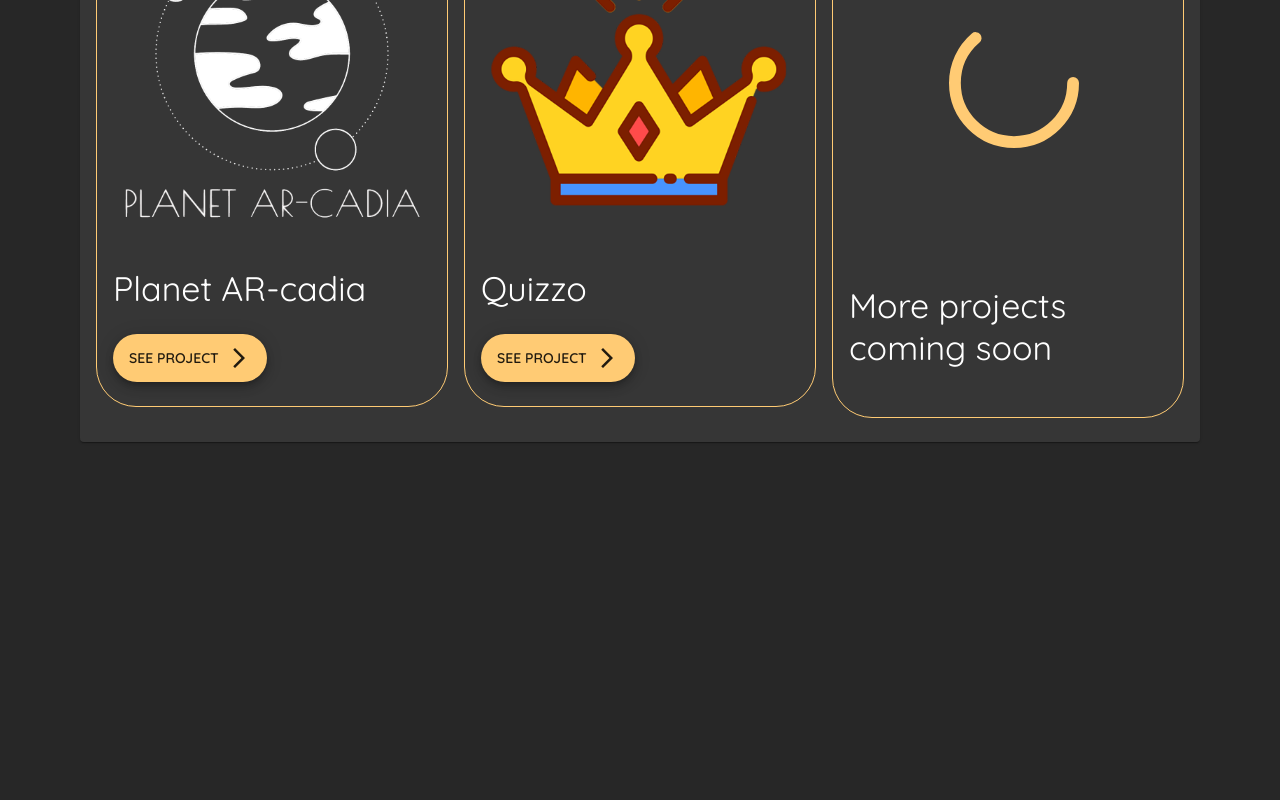
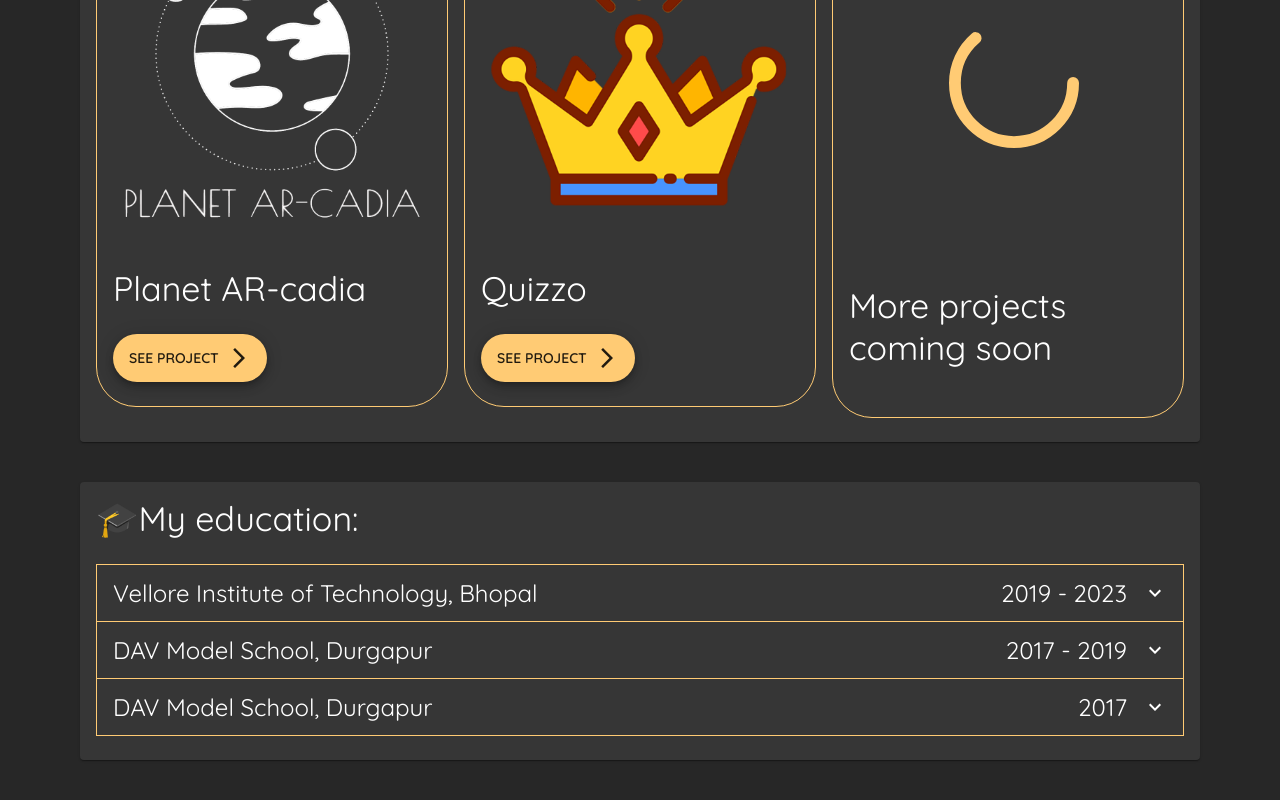
Before and after one commit to chatterjeedeep08/portfolio, a React (Create React App) app: page / in a window 1280 px wide. Shown: the part 3017-3817 px from the top of the page. Before the commit the page ends 3499 px from the top, so only its background shows below. Built offline with nearby package versions, Linux system fonts and the light colour scheme.

Commit message:
added education

```diff
--- a/src/components/body.js
+++ b/src/components/body.js
@@ -12,6 +12,7 @@ function body() {
     <Skills/>
     <TechStack/>
     <Projects/>
+    <Education/>
     </>
   );
 }
--- a/src/components/subcomponents/education.js
+++ b/src/components/subcomponents/education.js
@@ -1,10 +1,197 @@
 import React from "react";
+import Typography from '@mui/material/Typography';
+import Card from '@mui/material/Card';
+import CardContent from '@mui/material/CardContent';
+import MuiAccordion from '@mui/material/Accordion';
+import MuiAccordionSummary from '@mui/material/AccordionSummary';
+import MuiAccordionDetails from '@mui/material/AccordionDetails';
+import List from '@mui/material/List';
+import ListItem from '@mui/material/ListItem';
+import ListItemIcon from '@mui/material/ListItemIcon';
+import ListItemText from '@mui/material/ListItemText';
+import ExpandMoreIcon from '@mui/icons-material/ExpandMore';
+import { styled } from '@mui/material/styles';
+import { Grid } from "@mui/material";
+import {AiFillStar} from 'react-icons/ai';
+
+
+const Accordion = styled((props) => (
+  <MuiAccordion disableGutters elevation={0} square {...props} />
+))(({ theme }) => ({
+  border: `1px solid ${theme.palette.divider}`,
+  '&:not(:last-child)': {
+    borderBottom: 0,
+  },
+  '&:before': {
+    display: 'none',
+  },
+}));
+
+const AccordionDetails = styled(MuiAccordionDetails)(({ theme }) => ({
+  padding: theme.spacing(2),
+  borderTop: '1px solid rgba(256, 256, 256, .25)',
+}));
 
 function education() {
   return (
-    <div>
-      <h1>Education</h1>
-    </div>
+    <Card sx={{ minWidth: 275, margin:10 , marginTop:5, marginBottom:5}}>
+      <CardContent>
+          <Typography variant="h4">
+              <span role="img" aria-label="graduation-cap">🎓</span>
+              My education:
+          </Typography>
+          <br/>
+          <Accordion>
+            <MuiAccordionSummary
+              expandIcon={<ExpandMoreIcon sx={{color: "#fff"}}/>}
+              aria-controls="panel1a-content"
+              id="panel1a-header"
+            >
+              <Grid container>
+                <Grid item xs={12} sm={6} sx={{display:{lg:'inline', md:'none', sm:'none', xs:'none'}}}>
+              <Typography variant="h5">Vellore Institute of Technology, Bhopal</Typography>
+              </Grid>
+                <Grid item xs={12} sm={6} sx={{display:{md:'inline', lg:'none', sm:'none', xs:'none'}}}>
+              <Typography variant="h5">VIT University, Bhopal</Typography>
+              </Grid>
+                <Grid item xs={12} sm={6} sx={{display:{md:'none', lg:'none', sm:'inline'}}}>
+              <Typography variant="h5">VIT Bhopal</Typography>
+              </Grid>
+              <Grid item xs={12} sm={6}>
+
+              <Typography variant="h5" display="flex" justifyContent="right" sx={{marginLeft: 2, marginRight:2}}>2019 - 2023</Typography>
+              </Grid>
+              </Grid>
+            </MuiAccordionSummary>
+            <AccordionDetails>
+              <List>
+                  <ListItem>
+                    <ListItemIcon>
+                      <AiFillStar style={{color:"#ffcb74"}}/>
+                    </ListItemIcon>
+                    <ListItemText
+                      primary="Degree: Bachelor of Technology"
+                    />
+                  </ListItem>
+                  <ListItem>
+                    <ListItemIcon>
+                      <AiFillStar style={{color:"#ffcb74"}}/>
+                    </ListItemIcon>
+                    <ListItemText
+                      primary="CGPA: 8.42/10"
+                    />
+                  </ListItem>
+                  <ListItem>
+                    <ListItemIcon>
+                      <AiFillStar style={{color:"#ffcb74"}}/>
+                    </ListItemIcon>
+                    <ListItemText
+                      primary="Major: Computer Science and Engineering"
+                    />
+                  </ListItem>
+              </List>
+            </AccordionDetails>
+          </Accordion>
+          {/*=============================================================================================== */}
+          {/*=============================================================================================== */}
+          <Accordion>
+            <MuiAccordionSummary
+              expandIcon={<ExpandMoreIcon sx={{color: "#fff"}}/>}
+              aria-controls="panel1a-content"
+              id="panel1a-header"
+            >
+              <Grid container>
+                <Grid item xs={12} sm={6} sx={{display:{lg:'inline', md:'none', sm:'none', xs:'none'}}}>
+              <Typography variant="h5">DAV Model School, Durgapur</Typography>
+              </Grid>
+                <Grid item xs={12} sm={6} sx={{display:{md:'inline', lg:'none', sm:'none', xs:'none'}}}>
+              <Typography variant="h5">DAV Model School</Typography>
+              </Grid>
+                <Grid item xs={12} sm={6} sx={{display:{md:'none', lg:'none', sm:'inline'}}}>
+              <Typography variant="h5">DAV Model School</Typography>
+              </Grid>
+              <Grid item xs={12} sm={6}>
+              <Typography variant="h5" display="flex" justifyContent="right" sx={{marginLeft: 2, marginRight:2}}>2017 - 2019</Typography>
+              </Grid>
+              </Grid>
+            </MuiAccordionSummary>
+            <AccordionDetails>
+              <List>
+                  <ListItem>
+                    <ListItemIcon>
+                      <AiFillStar style={{color:"#ffcb74"}}/>
+                    </ListItemIcon>
+                    <ListItemText
+                      primary="Degree: Higher Secondary Certificate"
+                    />
+                  </ListItem>
+                  <ListItem>
+                    <ListItemIcon>
+                      <AiFillStar style={{color:"#ffcb74"}}/>
+                    </ListItemIcon>
+                    <ListItemText
+                      primary="Percentage: 77.0%"
+                    />
+                  </ListItem>
+                  <ListItem>
+                    <ListItemIcon>
+                      <AiFillStar style={{color:"#ffcb74"}}/>
+                    </ListItemIcon>
+                    <ListItemText
+                      primary="Major: Science (Mathematics, Physics, Chemistry)"
+                    />
+                  </ListItem>
+              </List>
+            </AccordionDetails>
+          </Accordion>
+          {/*=============================================================================================== */}
+          {/*=============================================================================================== */}
+          <Accordion>
+            <MuiAccordionSummary
+              expandIcon={<ExpandMoreIcon sx={{color: "#fff"}}/>}
+              aria-controls="panel1a-content"
+              id="panel1a-header"
+            >
+              <Grid container>
+                <Grid item xs={12} sm={6} sx={{display:{lg:'inline', md:'none', sm:'none', xs:'none'}}}>
+              <Typography variant="h5">DAV Model School, Durgapur</Typography>
+              </Grid>
+                <Grid item xs={12} sm={6} sx={{display:{md:'inline', lg:'none', sm:'none', xs:'none'}}}>
+              <Typography variant="h5">DAV Model School</Typography>
+              </Grid>
+                <Grid item xs={12} sm={6} sx={{display:{md:'none', lg:'none', sm:'inline'}}}>
+              <Typography variant="h5">DAV Model School</Typography>
+              </Grid>
+              <Grid item xs={12} sm={6}>
+              <Typography variant="h5" display="flex" justifyContent="right" sx={{marginLeft: 2, marginRight:2}}>2017</Typography>
+              </Grid>
+              </Grid>
+            </MuiAccordionSummary>
+            <AccordionDetails>
+              <List>
+                  <ListItem>
+                    <ListItemIcon>
+                      <AiFillStar style={{color:"#ffcb74"}}/>
+                    </ListItemIcon>
+                    <ListItemText
+                      primary="Degree: Secondary Certificate"
+                    />
+                  </ListItem>
+                  <ListItem>
+                    <ListItemIcon>
+                      <AiFillStar style={{color:"#ffcb74"}}/>
+                    </ListItemIcon>
+                    <ListItemText
+                      primary="Percentage: 89.3%"
+                    />
+                  </ListItem>
+              </List>
+            </AccordionDetails>
+          </Accordion>
+          {/*=============================================================================================== */}
+          {/*=============================================================================================== */}
+      </CardContent>
+    </Card>
   );
 }
 export default education;
```
Also changed, not shown: src/components/subcomponents/ceritifications.js (added, +10 -0 lines).
